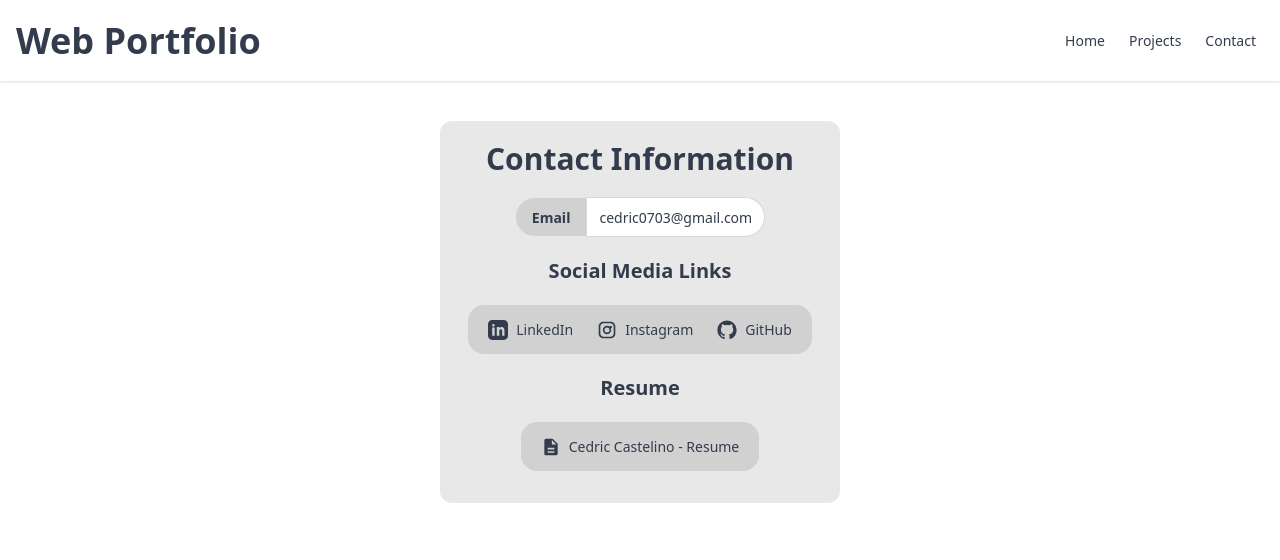
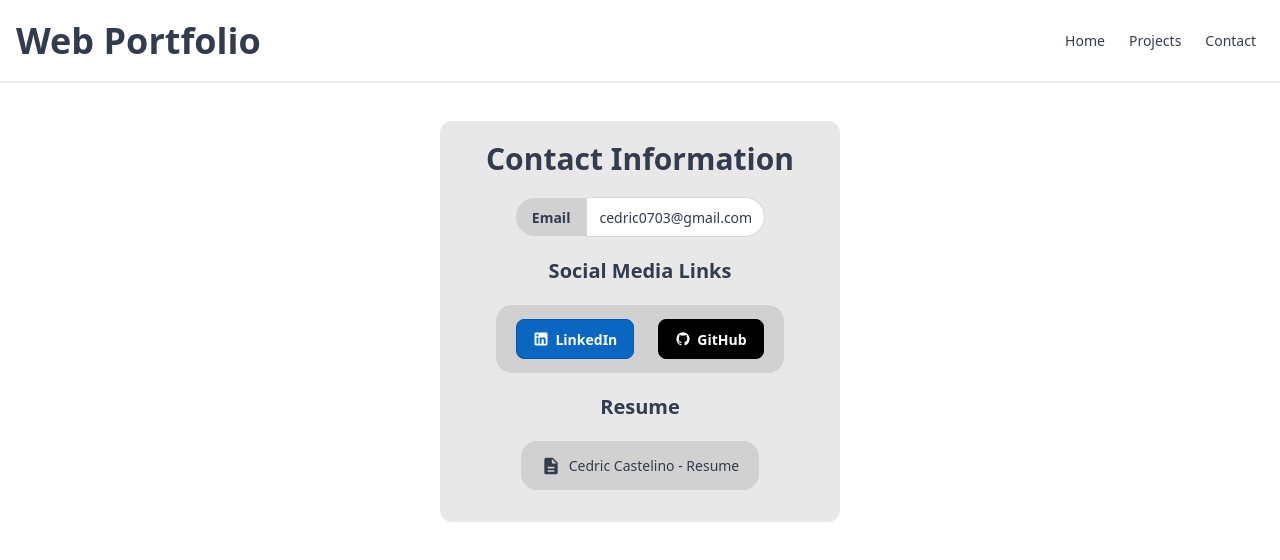
Before and after one commit to cedric-castelino/web-portfolio, a React (Vite) app: page /contact in a window 1280 px wide. Shown: the top 560 px of the page. Built offline with nearby package versions, Linux system fonts and the light colour scheme.

Commit message:
change social media buttons on contact page

```diff
--- a/src/Contact.jsx
+++ b/src/Contact.jsx
@@ -17,22 +17,10 @@
                 target="_blank"
                 rel="noopener noreferrer"
                 >
-                <svg xmlns="http://www.w3.org/2000/svg" className="h-5 w-5" viewBox="0 0 24 24" fill="currentColor">
-                    <path d="M19 0h-14c-2.76 0-5 2.24-5 5v14c0 2.76 2.24 5 5 5h14c2.76 0 5-2.24 5-5v-14c0-2.76-2.24-5-5-5zm-11 19h-3v-10h3v10zm-1.5-11.2c-.97 0-1.5-.66-1.5-1.5s.54-1.5 1.5-1.5 1.5.66 1.5 1.5-.54 1.5-1.5 1.5zm13.5 11.2h-3v-5.6c0-1.33-.47-2.24-1.64-2.24-.9 0-1.44.61-1.68 1.2-.08.2-.1.48-.1.76v5.88h-3s.04-9.55 0-10.55h3v1.5c.4-.62 1.12-1.5 2.72-1.5 1.98 0 3.46 1.3 3.46 4.1v6.45z" />
-                </svg>
+                <button className="btn bg-[#0967C2] text-white border-[#0059b3]">
+                <svg aria-label="LinkedIn logo" width="16" height="16" xmlns="http://www.w3.org/2000/svg" viewBox="0 0 32 32"><path fill="white" d="M26.111,3H5.889c-1.595,0-2.889,1.293-2.889,2.889V26.111c0,1.595,1.293,2.889,2.889,2.889H26.111c1.595,0,2.889-1.293,2.889-2.889V5.889c0-1.595-1.293-2.889-2.889-2.889ZM10.861,25.389h-3.877V12.87h3.877v12.519Zm-1.957-14.158c-1.267,0-2.293-1.034-2.293-2.31s1.026-2.31,2.293-2.31,2.292,1.034,2.292,2.31-1.026,2.31-2.292,2.31Zm16.485,14.158h-3.858v-6.571c0-1.802-.685-2.809-2.111-2.809-1.551,0-2.362,1.048-2.362,2.809v6.571h-3.718V12.87h3.718v1.686s1.118-2.069,3.775-2.069,4.556,1.621,4.556,4.975v7.926Z" fillRule="evenodd"></path></svg>
                 LinkedIn
-                </a>
-            </li>
-            <li>
-                <a
-                    href="https://www.instagram.com/cedric.castelino/"
-                    target="_blank"
-                    rel="noopener noreferrer"
-                >
-                <svg xmlns="http://www.w3.org/2000/svg" className="h-5 w-5" viewBox="0 0 24 24" fill="currentColor">
-                    <path d="M7.75 2h8.5C19.55 2 22 4.45 22 7.75v8.5C22 19.55 19.55 22 16.25 22h-8.5C4.45 22 2 19.55 2 16.25v-8.5C2 4.45 4.45 2 7.75 2zm0 2C5.68 4 4 5.68 4 7.75v8.5C4 18.32 5.68 20 7.75 20h8.5C18.32 20 20 18.32 20 16.25v-8.5C20 5.68 18.32 4 16.25 4h-8.5zM12 7a5 5 0 110 10 5 5 0 010-10zm0 2a3 3 0 100 6 3 3 0 000-6zm4.5-2a1.5 1.5 0 110 3 1.5 1.5 0 010-3z" />
-                </svg>
-                Instagram
+                </button>
                 </a>
             </li>
             <li>
@@ -41,10 +29,10 @@
                 target="_blank"
                 rel="noopener noreferrer"
                 >
-                <svg xmlns="http://www.w3.org/2000/svg" className="h-5 w-5" viewBox="0 0 24 24" fill="currentColor">
-                    <path d="M12 .5C5.65.5.5 5.65.5 12c0 5.09 3.29 9.39 7.86 10.92.58.11.79-.25.79-.56v-2.17c-3.2.7-3.88-1.42-3.88-1.42-.52-1.31-1.28-1.66-1.28-1.66-1.05-.72.08-.71.08-.71 1.16.08 1.77 1.19 1.77 1.19 1.03 1.77 2.7 1.26 3.36.97.1-.75.4-1.26.73-1.55-2.55-.29-5.24-1.28-5.24-5.72 0-1.26.45-2.29 1.19-3.1-.12-.29-.52-1.45.11-3.01 0 0 .97-.31 3.18 1.18a11.1 11.1 0 015.8 0c2.21-1.49 3.18-1.18 3.18-1.18.63 1.56.24 2.72.12 3.01.74.81 1.18 1.84 1.18 3.1 0 4.45-2.7 5.43-5.26 5.72.41.35.77 1.04.77 2.1v3.11c0 .31.21.68.8.56A10.5 10.5 0 0023.5 12c0-6.35-5.15-11.5-11.5-11.5z" />
-                </svg>
+                <button className="btn bg-black text-white border-black">
+                <svg aria-label="GitHub logo" width="16" height="16" xmlns="http://www.w3.org/2000/svg" viewBox="0 0 24 24"><path fill="white" d="M12,2A10,10 0 0,0 2,12C2,16.42 4.87,20.17 8.84,21.5C9.34,21.58 9.5,21.27 9.5,21C9.5,20.77 9.5,20.14 9.5,19.31C6.73,19.91 6.14,17.97 6.14,17.97C5.68,16.81 5.03,16.5 5.03,16.5C4.12,15.88 5.1,15.9 5.1,15.9C6.1,15.97 6.63,16.93 6.63,16.93C7.5,18.45 8.97,18 9.54,17.76C9.63,17.11 9.89,16.67 10.17,16.42C7.95,16.17 5.62,15.31 5.62,11.5C5.62,10.39 6,9.5 6.65,8.79C6.55,8.54 6.2,7.5 6.75,6.15C6.75,6.15 7.59,5.88 9.5,7.17C10.29,6.95 11.15,6.84 12,6.84C12.85,6.84 13.71,6.95 14.5,7.17C16.41,5.88 17.25,6.15 17.25,6.15C17.8,7.5 17.45,8.54 17.35,8.79C18,9.5 18.38,10.39 18.38,11.5C18.38,15.32 16.04,16.16 13.81,16.41C14.17,16.72 14.5,17.33 14.5,18.26C14.5,19.6 14.5,20.68 14.5,21C14.5,21.27 14.66,21.59 15.17,21.5C19.14,20.16 22,16.42 22,12A10,10 0 0,0 12,2Z"></path></svg>
                 GitHub
+                </button>
                 </a>
             </li>
         </ul>
```
Lines whose indentation alone changed are shown as unchanged.
